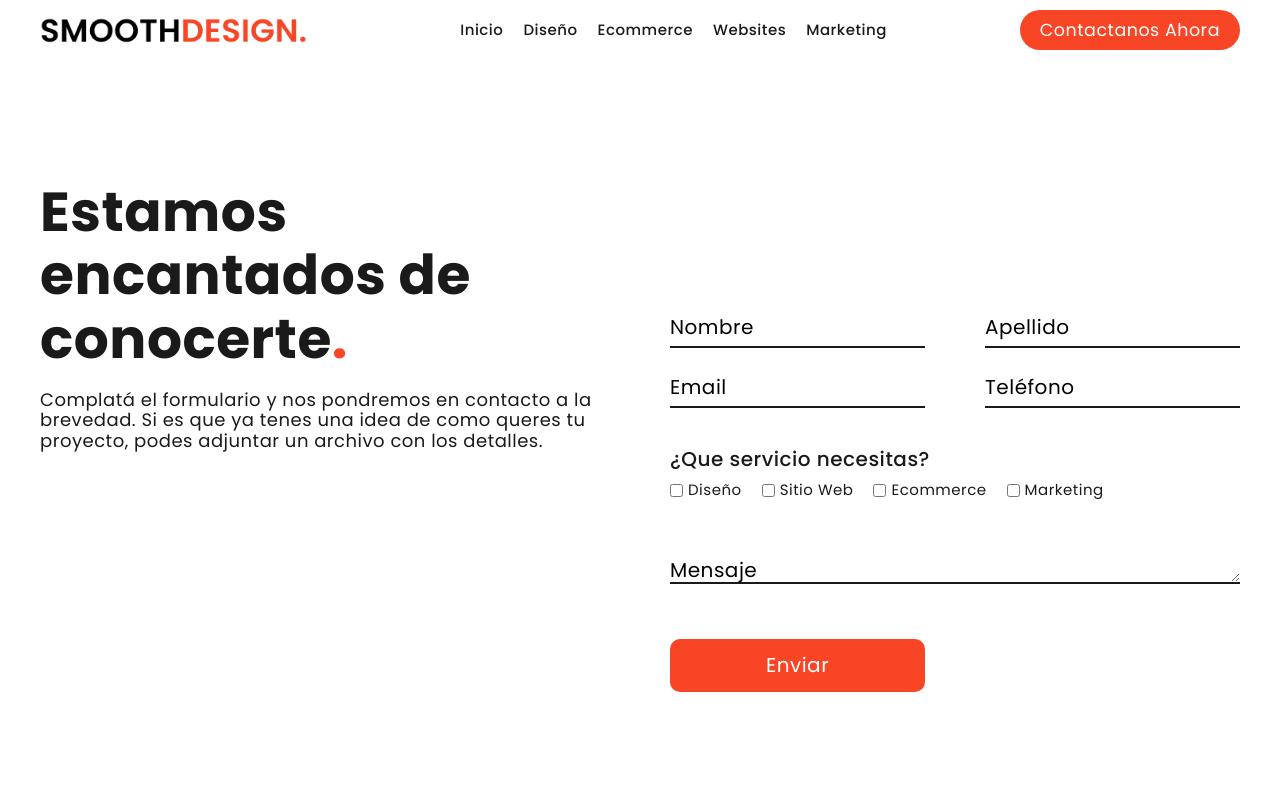
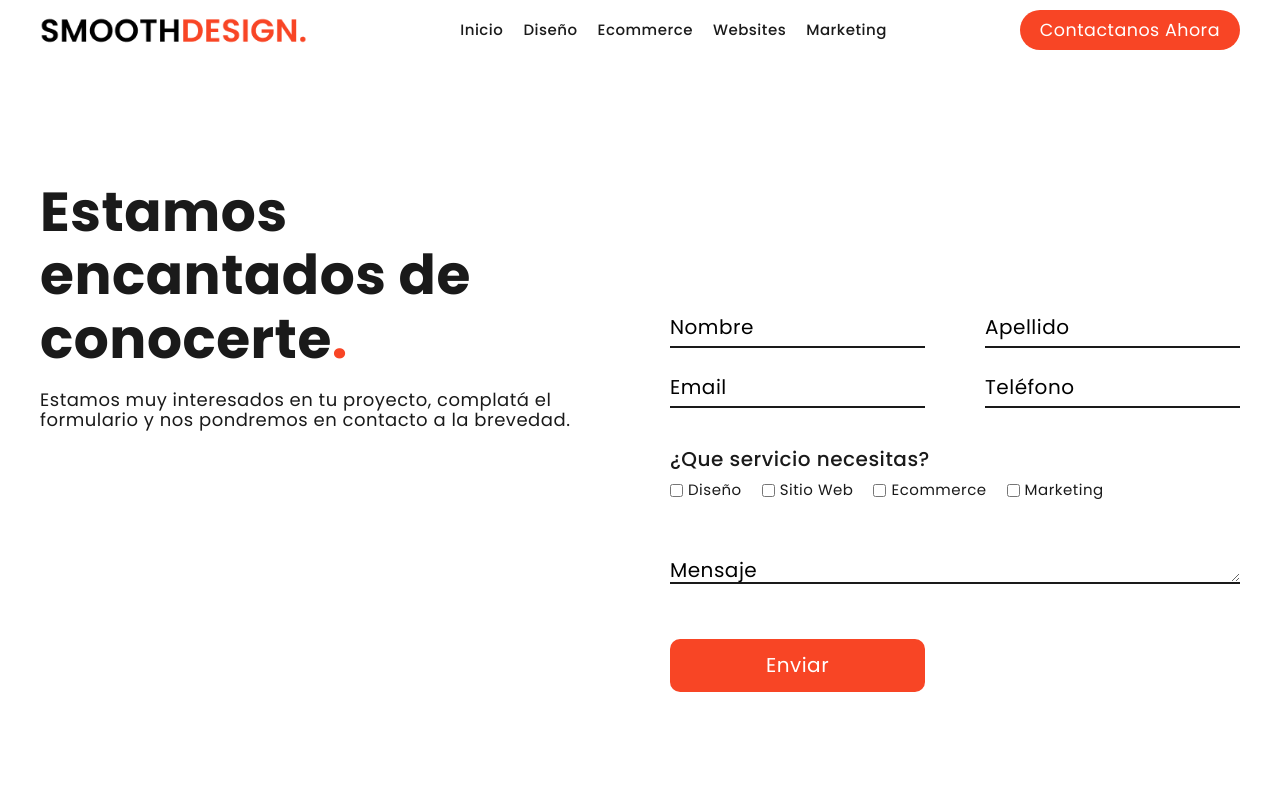
Before and after one commit to alejandrogsk/planweb, a Next.js app: page /contact in a window 1280 px wide. Shown: the top 800 px of the page. Built offline with nearby package versions, Linux system fonts and the light colour scheme.

Commit message:
some fixes

```diff
--- a/components/global/Footer.js
+++ b/components/global/Footer.js
@@ -16,7 +16,9 @@ const Footer = ({menu}) => {
             }
         </ul>
 
-        <img className="footer__logo" src="/logo-mobile.png" alt="Smooth design logo mobile" />
+        <Link href="/contact">
+            <img className="footer__logo" src="/logo-mobile.png" alt="Smooth design logo mobile" />
+        </Link>
 
 
 
--- a/pages/contact.js
+++ b/pages/contact.js
@@ -65,7 +65,7 @@ const Contact = () => {
 <section className="contact">
       <div className="contact__content">
         <h1>Estamos encantados de conocerte<span className="point-orange">.</span></h1>
-        <p>Complatá el formulario y nos pondremos en contacto a la brevedad. Si es que ya tenes una idea de como queres tu proyecto, podes adjuntar un archivo con los detalles.</p>
+        <p>Estamos muy interesados en tu proyecto, complatá el formulario y nos pondremos en contacto a la brevedad.</p>
       </div>
 
         <form onSubmit={handeSubmit} className="contact__form">
--- a/styles/layout/_footer.scss
+++ b/styles/layout/_footer.scss
@@ -46,7 +46,7 @@
         width: 5rem;
         height: auto;
         justify-self: center;
-
+        cursor: pointer;
         @include respond(desktop-small) {
             grid-row: 1/2;
             grid-column: 1/3;
--- a/styles/pages/sections/_black-section.scss
+++ b/styles/pages/sections/_black-section.scss
@@ -37,9 +37,7 @@
             display: flex;
             align-items: center;
 
-            @include respond(mobile) {
-                align-items: flex-start;
-            }
+
 
             & > svg {
                 height: 2rem;
```
